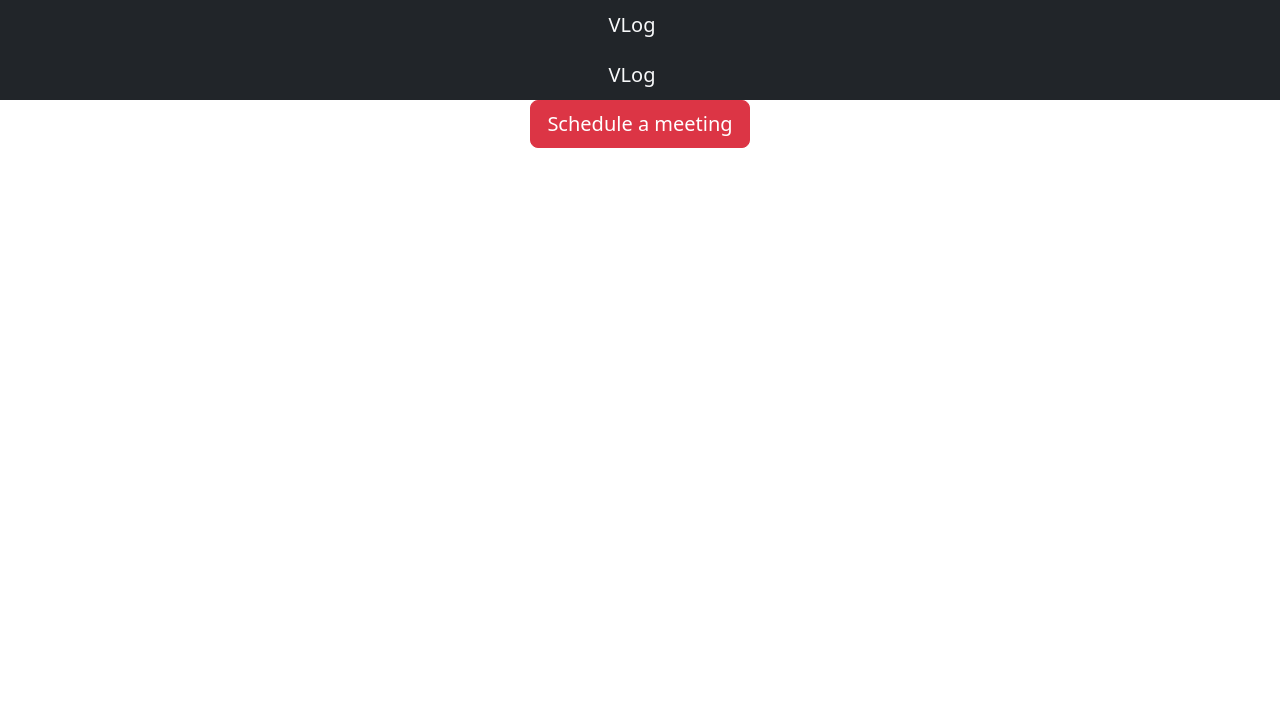
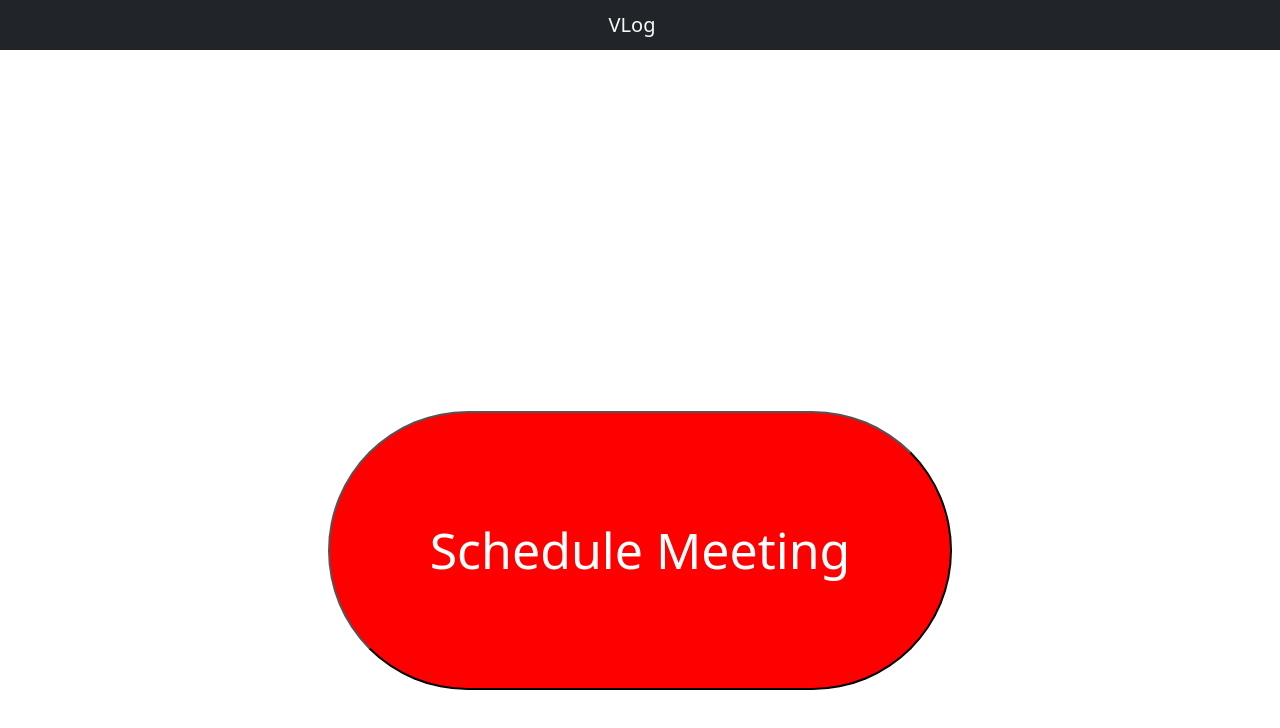
Before and after one commit to jaydgm/vlog, a React (Vite) app in the folder client/: page /vlog in a window 1280 px wide. Shown: the top 728 px of the page. Built offline with nearby package versions, Linux system fonts and the light colour scheme.

Commit message:
Remove navbar from dashboard and add styling

```diff
--- a/client/src/components/Dashboard.jsx
+++ b/client/src/components/Dashboard.jsx
@@ -3,26 +3,21 @@ import 'bootstrap/dist/css/bootstrap.min.css';
 import { FontAwesomeIcon } from '@fortawesome/react-fontawesome';
 import { faUser, faEnvelope, faLock, faKey } from '@fortawesome/free-solid-svg-icons';
 import { getJwt } from "../auth/jwt";
+import { useNavigate } from 'react-router';
 
 function Dashboard() {
 
-    const handleScheduler = async () => {
-        const jwt = getJwt();
-    }
+    const navigate = useNavigate()
 
     return (
         <>
-            {/* navbar */}
-            <nav className="navbar navbar-light bg-dark d-flex justify-content-center">
-                <span className="navbar-brand mb-0 h1 text-light">VLog</span>
-            </nav>
             {/* hero */}
-            <div className="d-flex justify-content-center">
+            <div className="heroContainer d-flex justify-content-center align-items-center">
                 <button
+                    className="scheduleBtn rounded-pill"
                     type="button"
-                    onClick={handleScheduler}
-                    className="btn btn-danger btn-lg">Schedule a meeting
-                </button>
+                    onClick={() => navigate('/vlog/schedule-meeting')}>
+                    Schedule Meeting</button>
             </div>
         </>
     )
```
